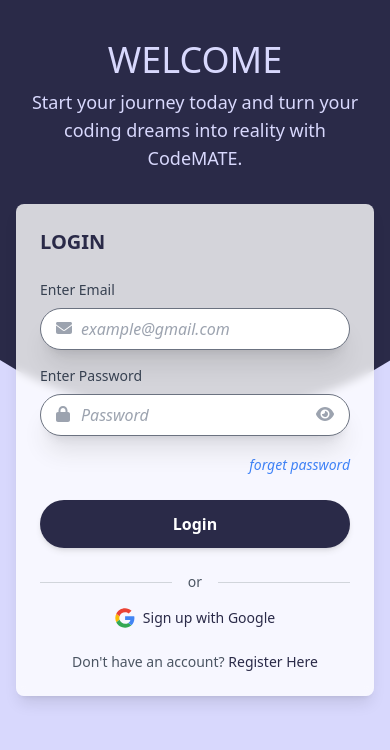
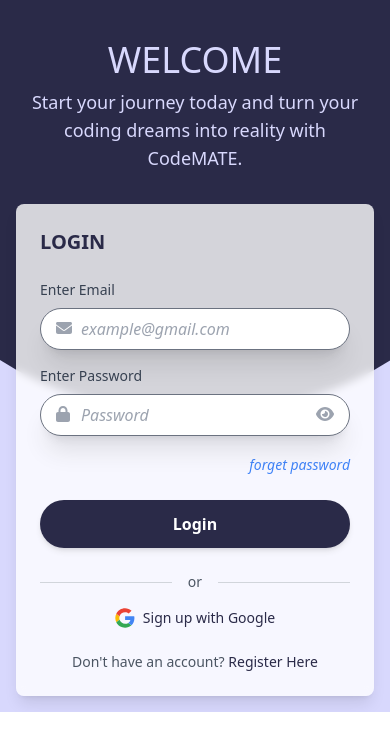
Before and after one commit to KiranNaikS12/CODEMATE, a React (Vite) app in the folder frontend/: page /login in a window 390 px wide. Shown: the top 750 px of the page. Built offline with nearby package versions, Linux system fonts and the light colour scheme; no server answers; a web font is replaced by a local one.

Commit message:
style: Adjusted page responsivness

```diff
--- a/frontend/src/pages/User/UserLogin.tsx
+++ b/frontend/src/pages/User/UserLogin.tsx
@@ -54,7 +54,7 @@ const UserLogin: React.FC = () => {
   //handling mobile div
   useEffect(() => {
     const checkMobile = () => {
-      setIsMobile(window.innerWidth < 768)
+      setIsMobile(window.innerWidth < 1000)
     }
     checkMobile();
 
@@ -225,7 +225,7 @@ const UserLogin: React.FC = () => {
 
 
   const MobileView = () => (
-    <div className="relative w-full min-h-screen overflow-hidden bg-customGrey">
+    <div className="relative w-full overflow-hidden min-h-auto bg-customGrey">
       <div className="absolute -left-1/4 -top-2 w-[150vw] h-[50vh] bg-themeColor rounded-b-[100%]" />
       <div className="relative z-10 flex flex-col items-center px-4 pt-10">
         <h1 className="mb-2 text-4xl font-medium text-customGrey">WELCOME</h1>
```
